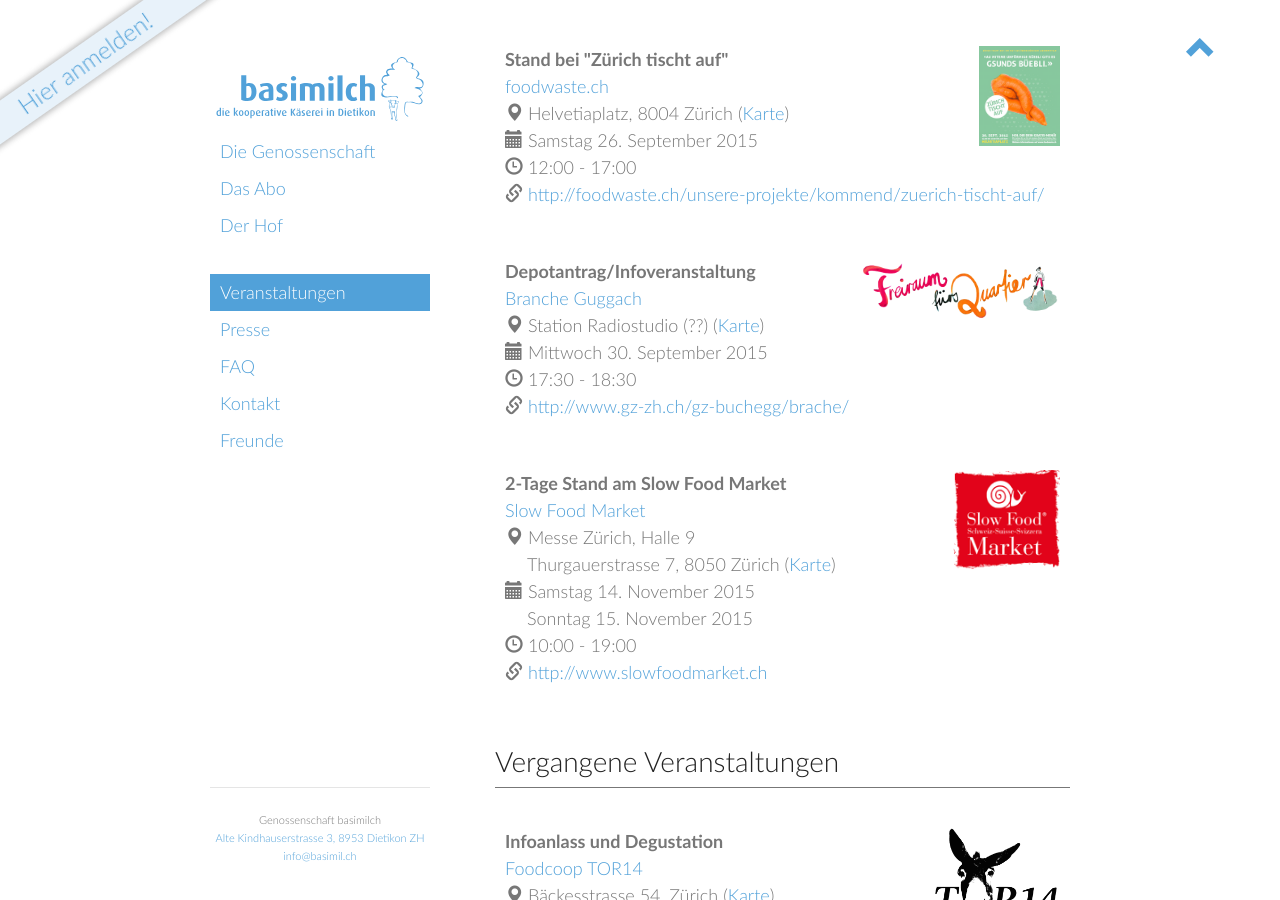
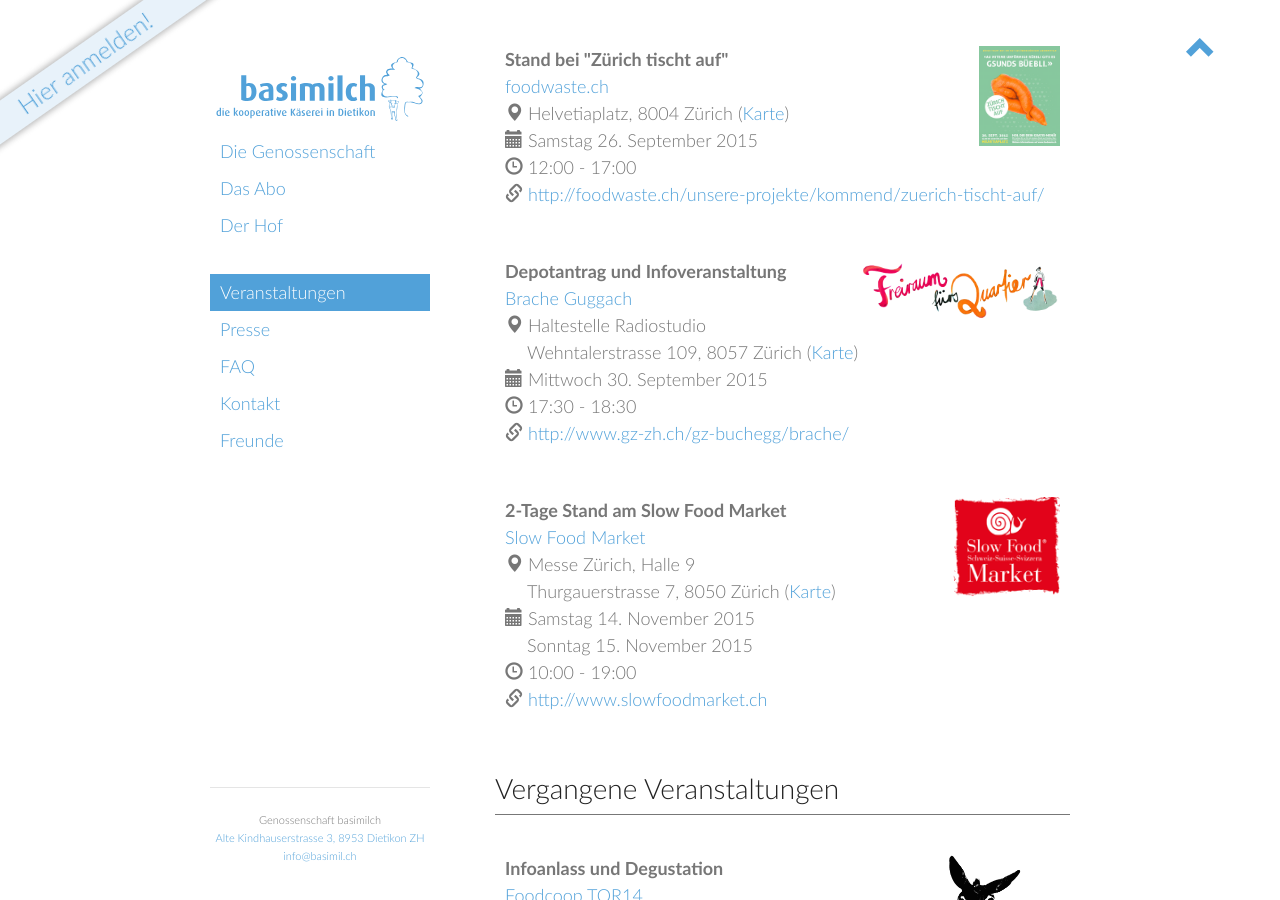
Before and after one commit to vryser/basimilch.github.io, a Jekyll site: the page built from pages/040-veranstaltungen.md, in a window 1280 px wide and 900 px high, scrolled down 981 px. Built offline with Jekyll 4.4.1, drawn with Linux system fonts in a browser that asks for light colours.

Commit message:
fix: event info for Brach Guggach

```diff
--- a/_data/events.yml
+++ b/_data/events.yml
@@ -48,13 +48,14 @@
   map_url:    https://www.google.ch/maps/place/Helvetiaplatz+8004+Zürich+Switzerland
   url:        http://foodwaste.ch/unsere-projekte/kommend/zuerich-tischt-auf/
 
-- title:      Depotantrag/Infoveranstaltung
+- title:      Depotantrag und Infoveranstaltung
   start:      2015-09-30 17:30:00 +0200
   end:        2015-09-30 18:30:00 +0200
-  place:      Branche Guggach
-  image:      logos/branche_guggach_logo.png # http://www.gz-zh.ch/typo3temp/pics/freiraum_logo_web_03_9172212d5c.jpg
-  address:    Station Radiostudio (??)
-  map_url:    https://www.google.ch/maps/place/+Switzerland
+  place:      Brache Guggach
+  image:      logos/brache_guggach_logo.png # http://www.gz-zh.ch/typo3temp/pics/freiraum_logo_web_03_9172212d5c.jpg
+  address:    Haltestelle Radiostudio
+  address_2:  Wehntalerstrasse 109, 8057 Zürich
+  map_url:    https://www.google.ch/maps/place/Wehntalerstrasse+109+8057+Zürich+Switzerland
   url:        http://www.gz-zh.ch/gz-buchegg/brache/
 
 - title:      2-Tage Stand am Slow Food Market
```
Also changed, not shown: images/logos/brache_guggach_logo.png (renamed from images/logos/branche_guggach_logo.png).
